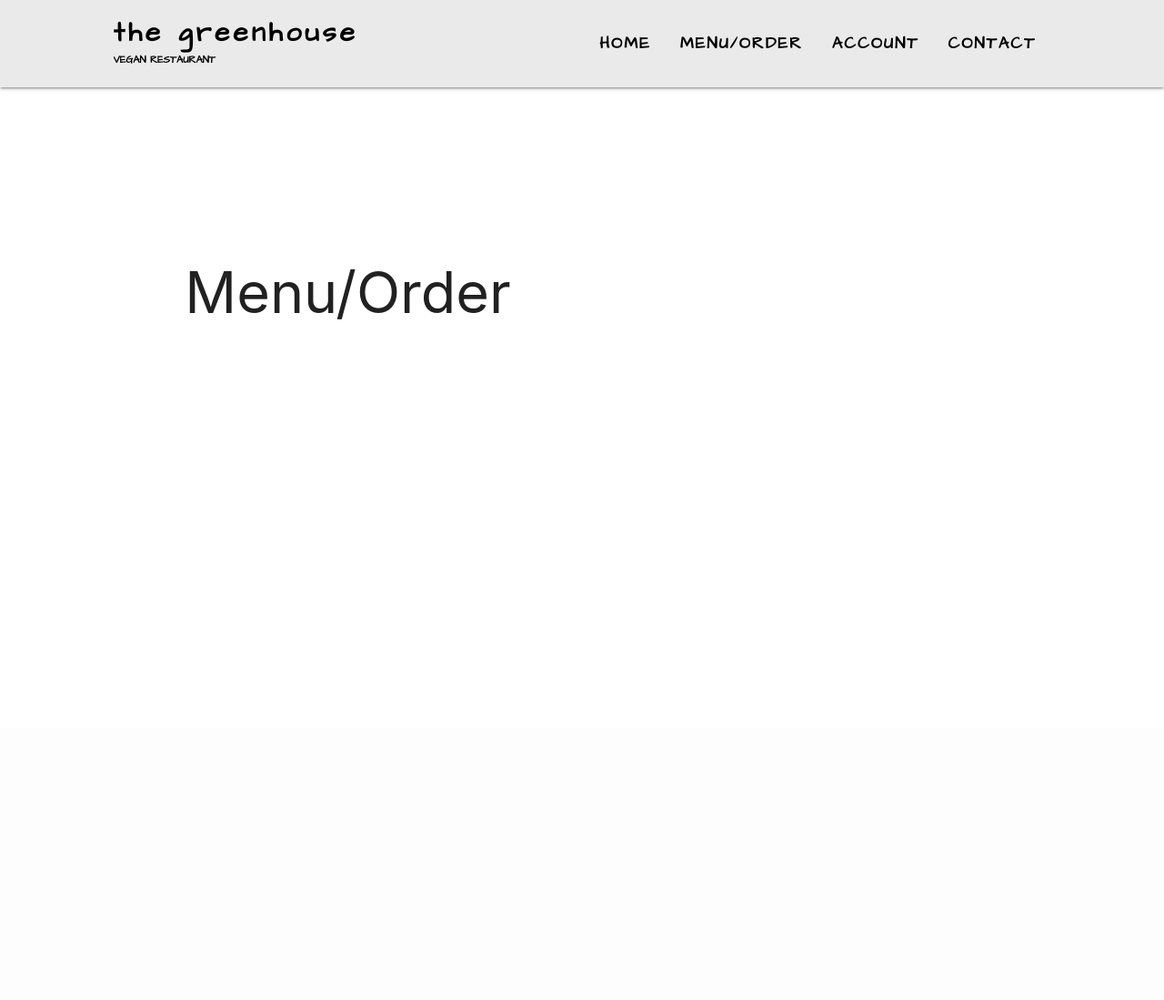
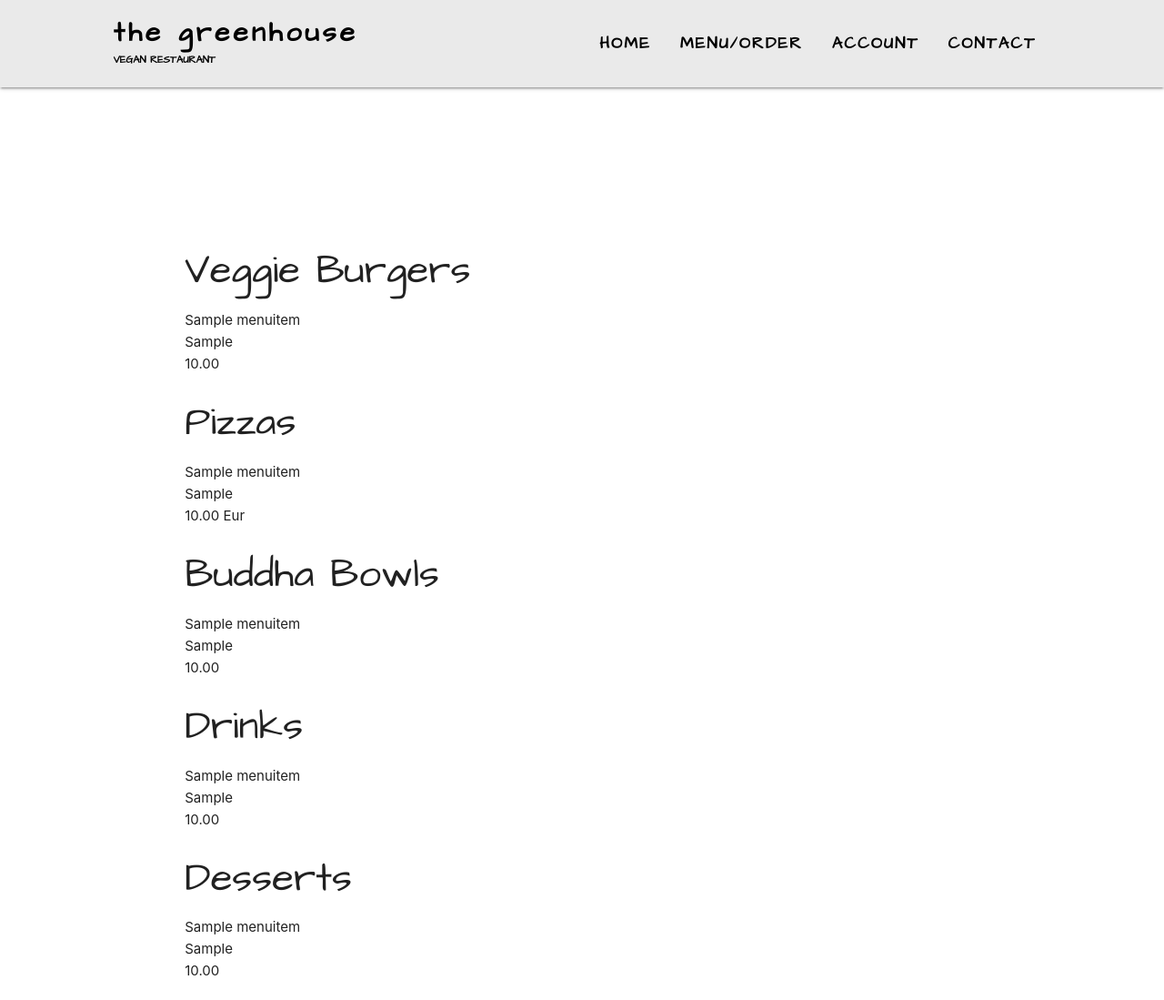
Before and after one commit to Tommyshub/restaurant, a Django app: template menu/templates/menu/menu.html in a window 1280 px wide. Shown: the whole page at 91% size. Before the commit the page ends 351 px from the top, so only its background shows below. Run offline with Django 3.2, Linux system fonts and the light colour scheme; the template is opened without the code that fills it: values that come from a table or form of the project are taken from there, others are empty; tables that the repository leaves empty hold one stand-in row (values such as "Sample post"); some libraries are stand-ins or nearby versions.

Commit message:
add menu content

```diff
--- a/menu/models.py
+++ b/menu/models.py
@@ -3,8 +3,8 @@ from django.db import models
 # Create your models here.
 class MenuItem(models.Model):
     name = models.CharField(max_length=50, null=True, blank=True)
-    friendly_name = models.SlugField()
-    ingredients = models.TextField(max_length=225, null=True, blank=True)
+    slug = models.SlugField()
+    ingredients = models.TextField(max_length=225)
     category = models.ManyToManyField("Category", related_name=("item"))
     price = models.DecimalField(max_digits=5, decimal_places=2, null=True, blank=True)
     # Add checkout button later and handle quantity from checkout basket
--- a/menu/templates/menu/menu.html
+++ b/menu/templates/menu/menu.html
@@ -11,7 +11,51 @@
 <div class="container menu-container">
   <div class="row">
     <div class="col menu">
-      <h1>Menu/Order</h1>
+      <!-- Veggie Burgers -->
+      <h3 class="menu-title">Veggie Burgers</h3>
+      {% for burger in burgers %}
+      <div class="burgers">
+        <div class="name">{{ burger.name }}</div>
+        <div class="ingredients">{{ burger.ingredients }}</div>
+        <div class="price">{{ burger.price }}</div>
+      </div>
+      {% endfor %}
+      <!-- Pizzas -->
+      <h3 class="menu-title">Pizzas</h3>
+      {% for pizza in pizzas %}
+      <div class="pizzas">
+        <div class="name">{{ pizza.name }}</div>
+        <div class="ingredients">{{ pizza.ingredients }}</div>
+        <div class="price">{{ pizza.price }} Eur</div>
+      </div>
+      {% endfor %}
+      <!-- Buddha Bowls -->
+      <h3 class="menu-title">Buddha Bowls</h3>
+      {% for bowl in bowls %}
+      <div class="bowls">
+        <div class="name">{{ bowl.name }}</div>
+        <div class="ingredients">{{ bowl.ingredients }}</div>
+        <div class="price">{{ bowl.price }}</div>
+      </div>
+      {% endfor %}
+      <!-- Drinks -->
+      <h3 class="menu-title">Drinks</h3>
+      {% for drink in drinks %}
+      <div class="drinks">
+        <div class="name">{{ drink.name }}</div>
+        <div class="ingredients">{{ drink.ingredients }}</div>
+        <div class="price">{{ drink.price }}</div>
+      </div>
+      {% endfor %}
+      <!-- Desserts -->
+      <h3 class="menu-title">Desserts</h3>
+      {% for dessert in desserts %}
+      <div class="desserts">
+        <div class="name">{{ dessert.name }}</div>
+        <div class="ingredients">{{ dessert.ingredients }}</div>
+        <div class="price">{{ dessert.price }}</div>
+      </div>
+      {% endfor %}
     </div>
   </div>
 </div>
--- a/static/css/style.css
+++ b/static/css/style.css
@@ -174,3 +174,9 @@ body {
   letter-spacing: 1px;
   line-height: 1.9;
 }
+
+/* Menu styles */
+
+.menu-title {
+  font-family: "Architects Daughter", cursive;
+}
```
Also changed, not shown: menu/views.py (+17 -14 lines).
